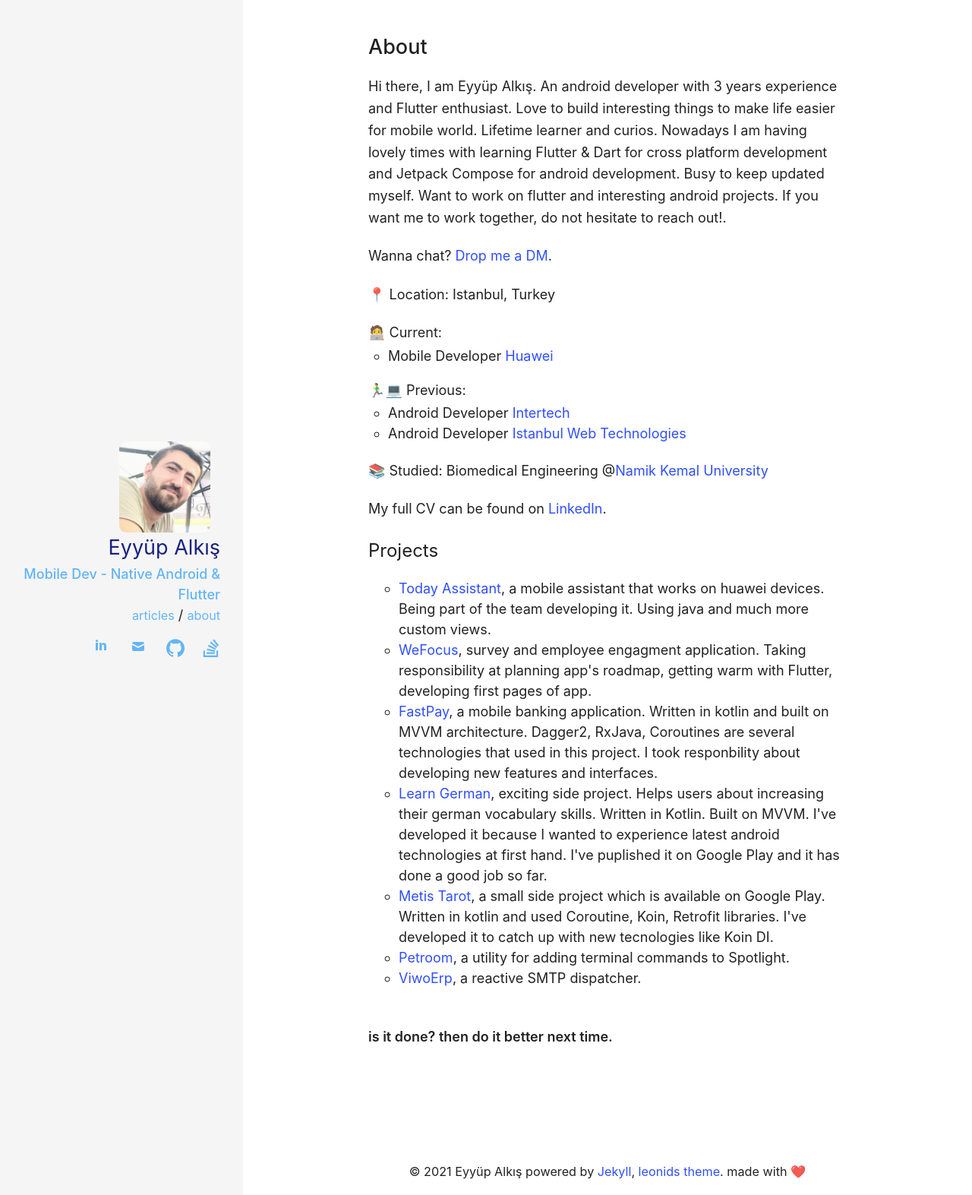
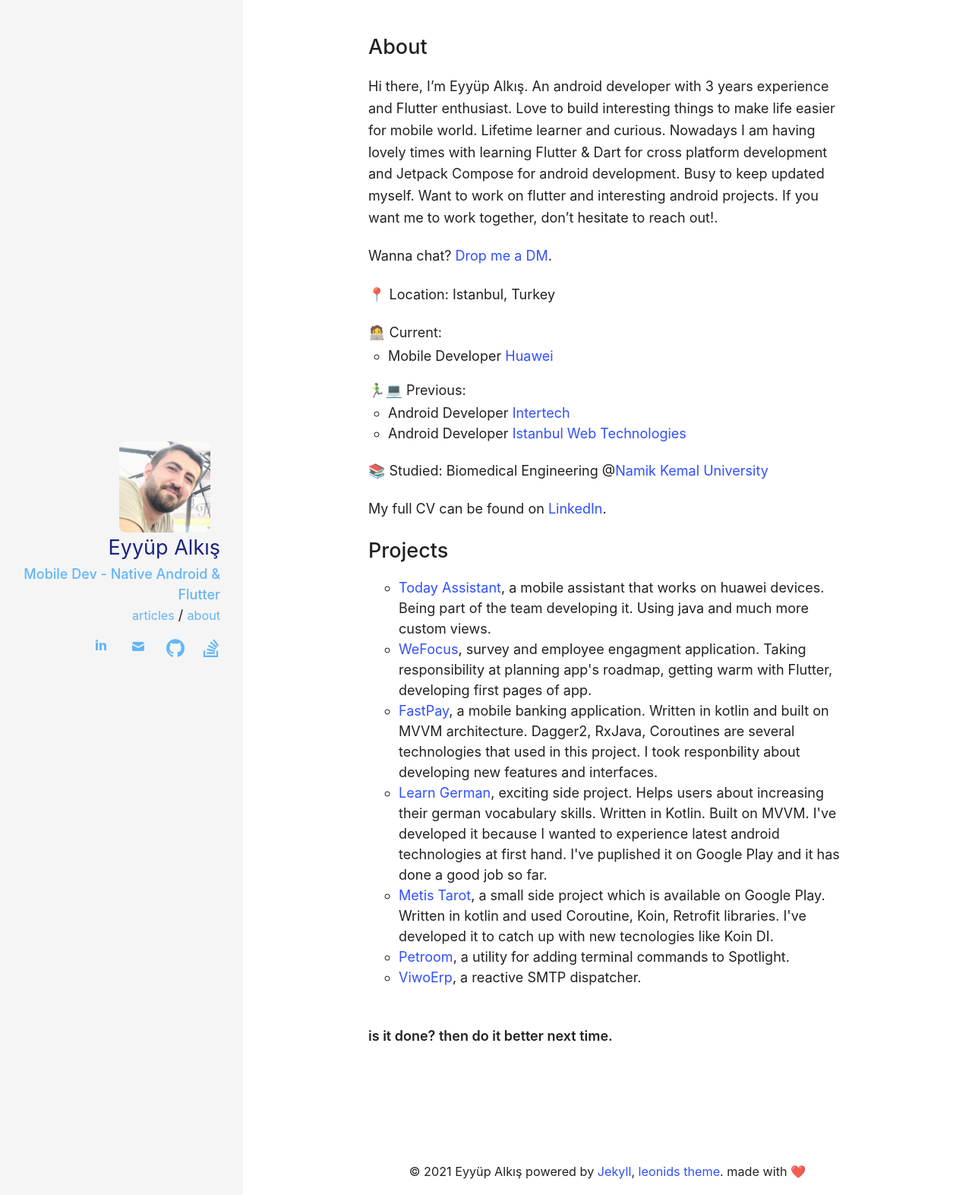
Before and after one commit to EyyupAlkis/About, a Jekyll site: the page built from about.md, in a window 1280 px wide. Shown: the whole page at 76% size. Built offline with Jekyll 4.4.1, drawn with Linux system fonts in a browser that asks for light colours.

Commit message:
text modified

```diff
--- a/about.md
+++ b/about.md
@@ -5,7 +5,7 @@
 ---
 
 
-Hi there, I am Eyyüp Alkış. An android developer with 3 years experience and Flutter enthusiast. Love to build interesting things to make life easier for mobile world. Lifetime learner and curios. Nowadays I am having lovely times with learning Flutter & Dart for cross platform development and Jetpack Compose for android development. Busy to keep updated myself. Want to work on flutter and interesting android projects. If you want me to work together, do not hesitate to reach out!.
+Hi there, I'm Eyyüp Alkış. An android developer with 3 years experience and Flutter enthusiast. Love to build interesting things to make life easier for mobile world. Lifetime learner and curious. Nowadays I am having lovely times with learning Flutter & Dart for cross platform development and Jetpack Compose for android development. Busy to keep updated myself. Want to work on flutter and interesting android projects. If you want me to work together, don't hesitate to reach out!.
 
 Wanna chat? <a href="https://twitter.com/rathi246">Drop me a DM</a>.
 
@@ -53,8 +53,8 @@
 </section>
 
 <details open>
-  <summary  style="font-size:24px">
-    Projects
+  <summary>
+  <h2>Projects</h2>
   </summary>
 
   <ul style="list-style-type: circle;">
```
